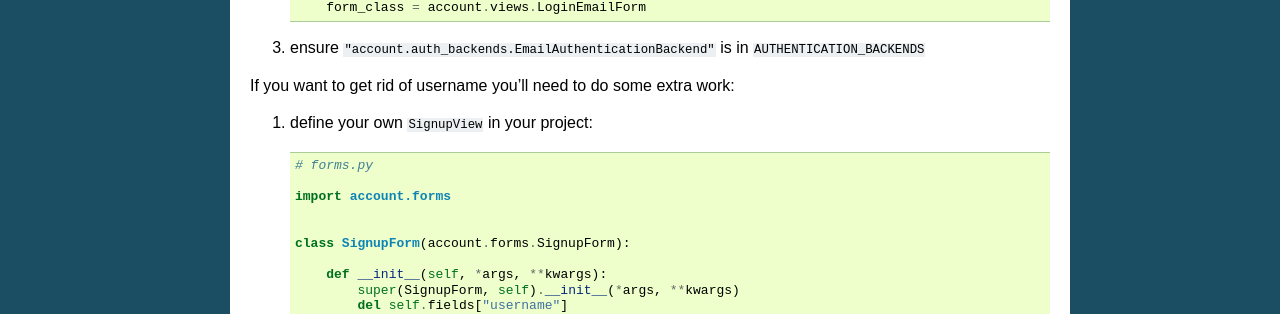
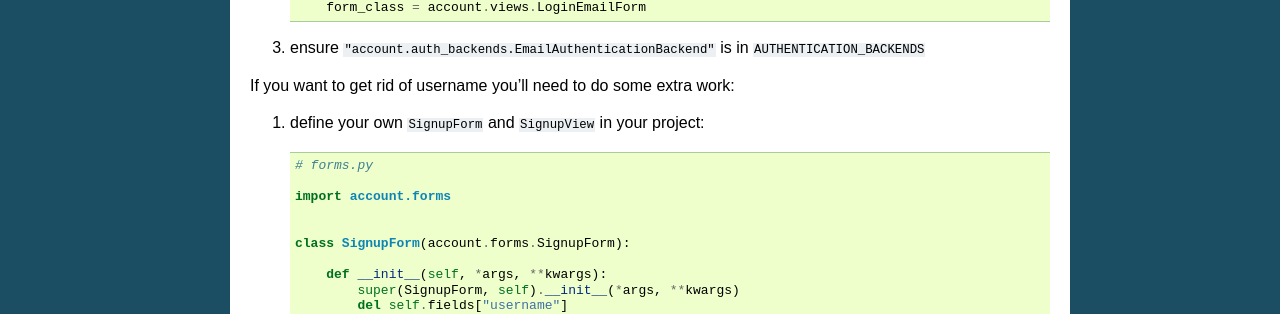
Before and after one commit to pinax/django-user-accounts, a Sphinx documentation site: the page built from docs/usage.rst, in a window 1280 px wide. Shown: the part 631-945 px from the top of the page. Built offline with Sphinx 7.4.7, drawn with Linux system fonts in a browser that asks for light colours.

Commit message:
added SignupForm to no-username step

```diff
--- a/docs/usage.rst
+++ b/docs/usage.rst
@@ -44,7 +44,7 @@ To enable email authentication do the following:
 
 If you want to get rid of username you'll need to do some extra work:
 
-1. define your own ``SignupView`` in your project::
+1. define your own ``SignupForm`` and ``SignupView`` in your project::
 
        # forms.py
 
```
